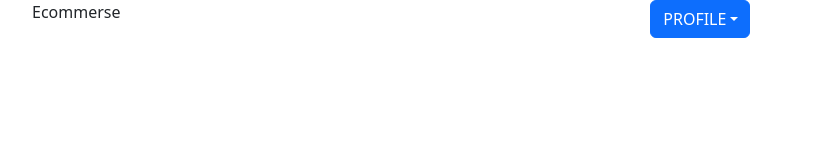
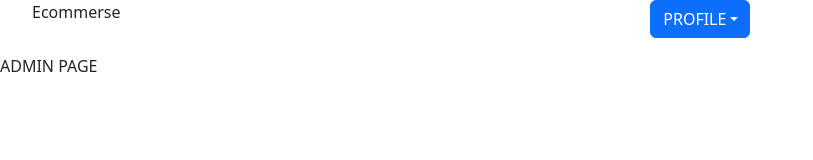
Before and after one commit to michael-prye/Ecommerce-website, a React (Create React App) app in the folder frontend/: page /admin in a window 1280 px wide. Shown: the top 160 px of the page, without its empty margins (0-813 px from the left). Built offline with nearby package versions, Linux system fonts and the light colour scheme; sample sign-in values are in the browser's storage.

Commit message:
Created AdminPage + Updated App.js & Navbar to navigate and route to AdminPage

```diff
--- a/frontend/src/App.js
+++ b/frontend/src/App.js
@@ -9,6 +9,7 @@ import HomePage from "./pages/HomePage/HomePage";
 import LoginPage from "./pages/LoginPage/LoginPage";
 import RegisterPage from "./pages/RegisterPage/RegisterPage";
 import ProfilePage from "./pages/ProfilePage/ProfilePage";
+import AdminPage from "./pages/AdminPage/AdminPage";
 
 // Component Imports
 import Navbar from "./components/NavBar/NavBar";
@@ -24,6 +25,7 @@ function App() {
       <Routes>
         <Route path="/" element={<PrivateRoute><HomePage /></PrivateRoute>}/>
         <Route path="/profile" element={<PrivateRoute><ProfilePage/></PrivateRoute>}/>
+        <Route path="/admin" element={<PrivateRoute><AdminPage/></PrivateRoute>}/>
         <Route path="/register" element={<RegisterPage />} />
         <Route path="/login" element={<LoginPage />} />
       </Routes>
--- a/frontend/src/components/NavBar/NavBar.jsx
+++ b/frontend/src/components/NavBar/NavBar.jsx
@@ -29,7 +29,7 @@ const Navbar = () => {
               <Dropdown.Menu>
                 <Dropdown.Item  onClick={() => navigate("/profile")}> ACCOUNT</Dropdown.Item>
                 {user.is_employee == true &&
-                <Dropdown.Item>ADMIN</Dropdown.Item>
+                <Dropdown.Item onClick={()=>{navigate("/admin")}}>ADMIN</Dropdown.Item>
                 }
                 <Dropdown.Item  onClick={logoutUser}> Logout</Dropdown.Item>
 
--- /dev/null
+++ b/frontend/src/pages/AdminPage/AdminPage.js
@@ -0,0 +1,9 @@
+const AdminPage = () => {
+    return(
+        <div>
+            <a>ADMIN PAGE</a>
+        </div>
+    )
+};
+
+export default AdminPage
--- a/frontend/src/pages/HomePage/HomePage.js
+++ b/frontend/src/pages/HomePage/HomePage.js
@@ -2,30 +2,13 @@ import React from "react";
 import { useEffect, useState } from "react";
 import useAuth from "../../hooks/useAuth";
 
-import axios from "axios";
 
 const HomePage = () => {
-  // The "user" value from this Hook contains the decoded logged in user information (username, first name, id)
-  // The "token" value is the JWT token that you will send in the header of any request requiring authentication
-  //TODO: Add an AddCars Page to add a car for a logged in user's garage
+
   const [user, token] = useAuth();
-  const [cars, setCars] = useState([]);
 
-  // useEffect(() => {
-  //   const fetchCars = async () => {
-  //     try {
-  //       let response = await axios.get("http://127.0.0.1:8000/api/cars/", {
-  //         headers: {
-  //           Authorization: "Bearer " + token,
-  //         },
-  //       });
-  //       setCars(response.data);
-  //     } catch (error) {
-  //       console.log(error.response.data);
-  //     }
-  //   };
-  //   fetchCars();
-  // }, [token]);
+
+
 
     useEffect(()=> {
       console.log(user.first_name)
```
